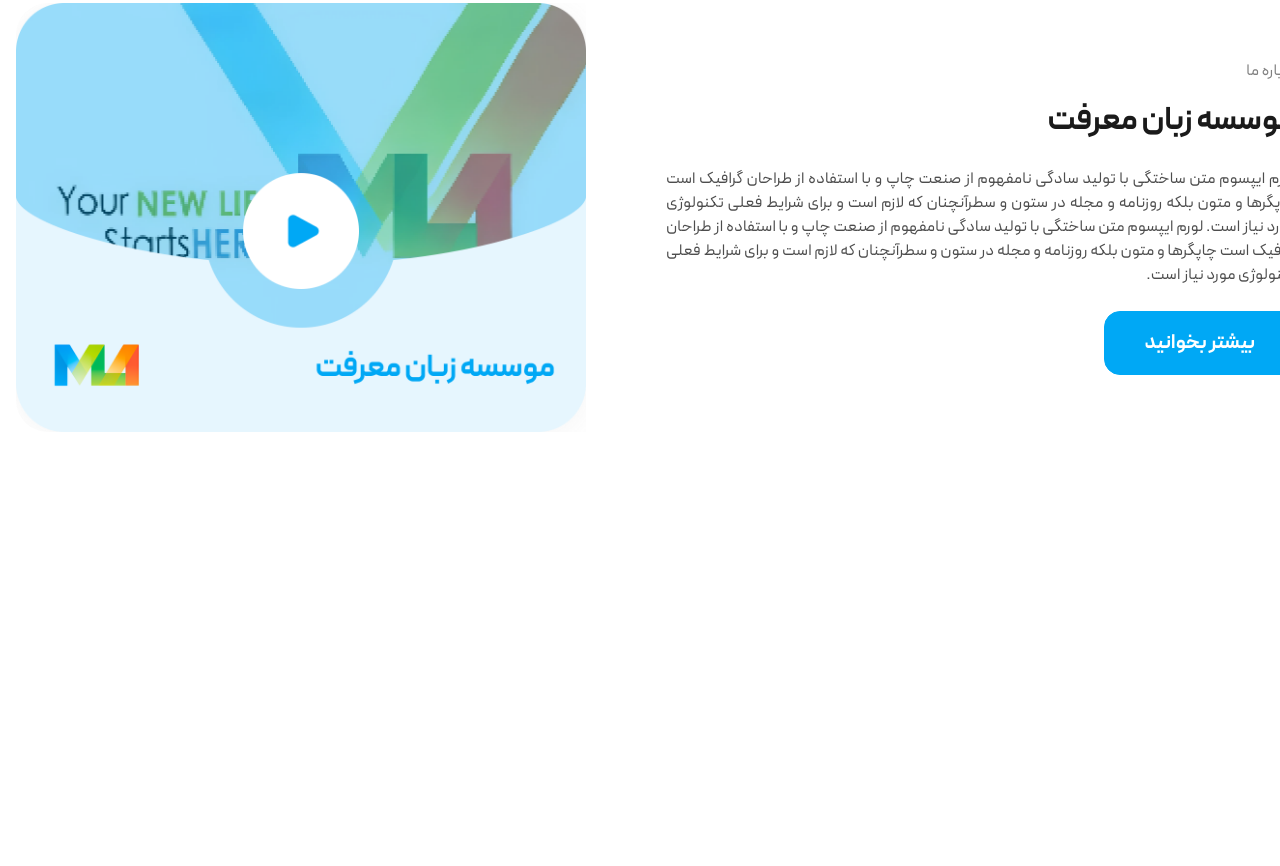
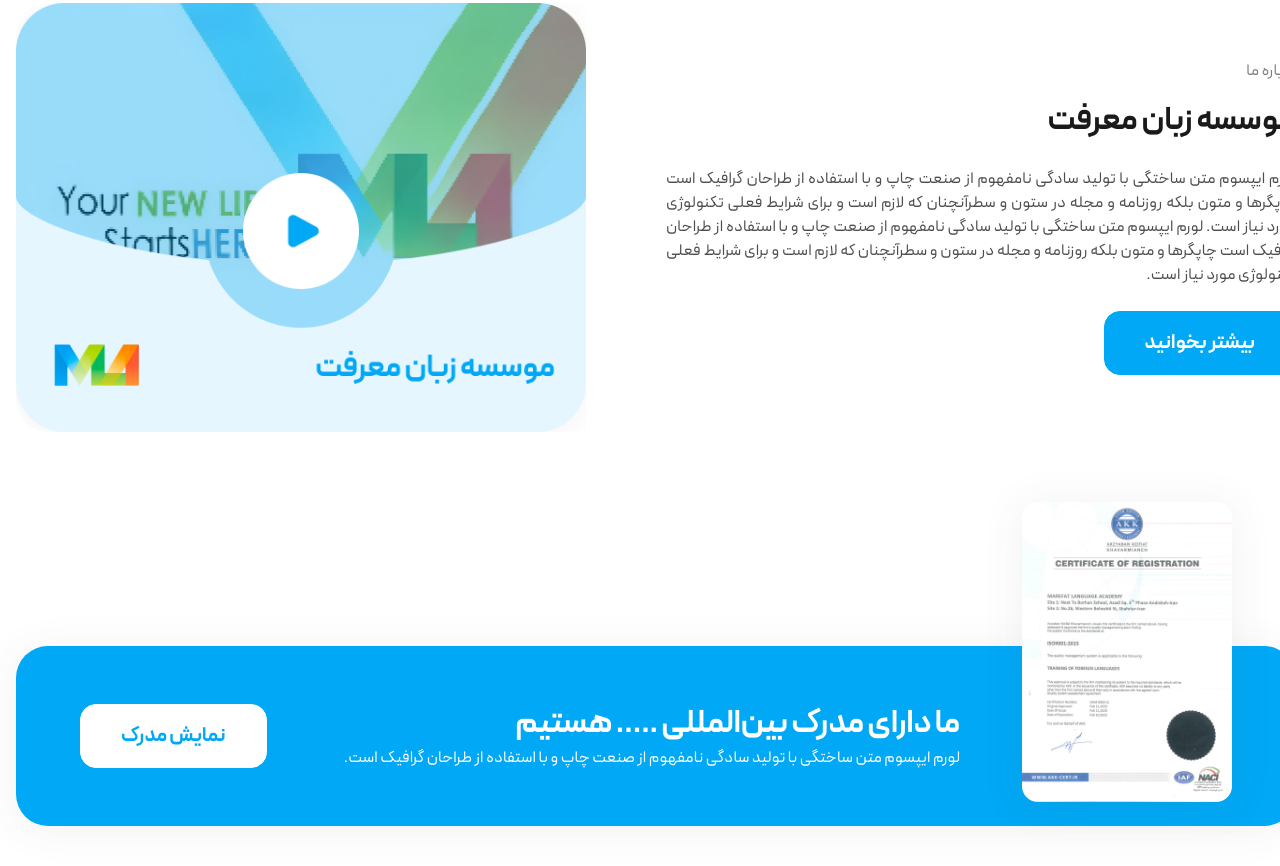
Before and after one commit to AlirezaShirzadi/NS_Marefat, a website built with Vite: page index.html in a window 1280 px wide. Shown: the part 1649-2515 px from the top of the page. Before the commit the page ends 2121 px from the top, so only its background shows below. Built offline with nearby package versions, Linux system fonts and the light colour scheme.

Commit message:
add: "License" section and related styles and assets to the home page

```diff
--- a/index.html
+++ b/index.html
@@ -341,7 +341,8 @@
                         <div class="col-span-12 lg:col-span-6 order-2 lg:order-1">
                             <div class="text-neutral-50 text-base/[24px] tracking-[0.25px]">
                                 <span class="block mb-4">درباره ما</span>
-                                <h2 class="text-neutral-10 text-2xl lg:text-[32px]/[44px] font-bold mb-6">موسسه زبان معرفت</h2>
+                                <h2 class="text-neutral-10 text-2xl lg:text-[32px]/[44px] font-bold mb-6">موسسه زبان
+                                    معرفت</h2>
                                 <p class="text-justify text-neutral-30 mb-6">لورم ایپسوم متن ساختگی با تولید سادگی
                                     نامفهوم از صنعت چاپ و با استفاده از طراحان گرافیک است چاپگرها و متون بلکه روزنامه و
                                     مجله در ستون و سطرآنچنان که لازم است و برای شرایط فعلی تکنولوژی مورد نیاز است. لورم
@@ -361,6 +362,23 @@
                     </div>
                 </div>
             </section>
+
+            <section class="section-home-license py-6 lg:pt-[174px] lg:pb-10">
+                <div class="relative container mx-auto max-md:px-2">
+                    <div class="rounded-4xl shadow-neutral-10 bg-blue-normal p-6 lg:px-16 lg:py-14">
+                        <div class="relative flex flex-col lg:flex-row items-center justify-center lg:justify-end gap-4 lg:gap-[77px]">
+                            <img class="xl:absolute shadow-neutral-10 right-0 -bottom-8 max-w-[210px] object-cover"
+                                 src="/img/license.webp" alt="license"/>
+                            <div class="text-white text-center lg:text-justify">
+                                <span class="block text-3xl lg:text-[32px]/[44px] font-bold">ما دارای مدرک بین‌المللی ..... هستیم</span>
+                                <span class="block text-base/[24px] tracking-[0.25px]">لورم ایپسوم متن ساختگی با تولید سادگی نامفهوم از صنعت چاپ و با استفاده از طراحان گرافیک است.</span>
+                            </div>
+                            <a data-fancybox class="btn-white shrink-0 font-bold group" href="/img/license.webp">
+                                <span class="tracking-[0.15px] text-xl/6">نمایش مدرک</span></a>
+                        </div>
+                    </div>
+                </div>
+            </section>
         </main>
         <script type="module" src="/src/main.js"></script>
     </body>
--- a/public/css/button.css
+++ b/public/css/button.css
@@ -9,3 +9,7 @@
 .btn-lg {
     @apply inline-flex items-center justify-center gap-2 py-5 px-10 bg-blue-normal border border-blue-normal text-white rounded-2xl h-16 hover:bg-blue-hover hover:text-white transition-colors;
 }
+
+.btn-white {
+    @apply inline-flex items-center justify-center gap-2 py-5 px-10 bg-white border border-white text-blue-normal rounded-2xl h-16 hover:bg-white hover:text-blue-normal transition-colors;
+}
```
Also changed, not shown: public/img/license.webp (added).
